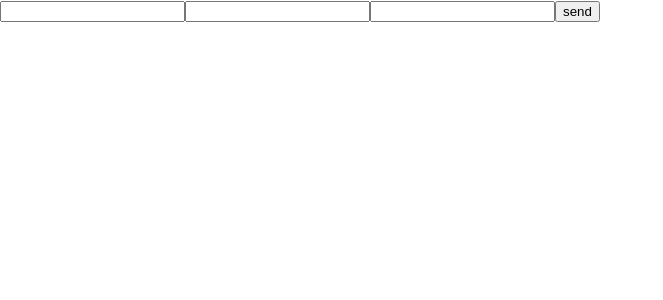
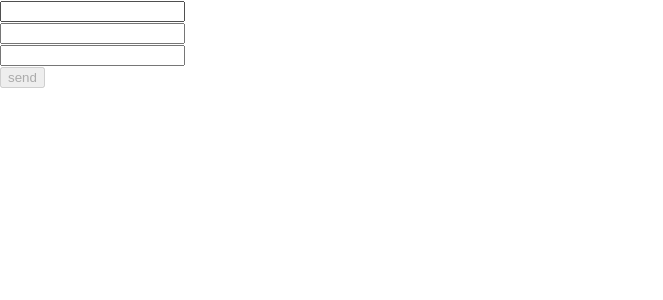
Before and after one commit to aleks1303/may-2024_react-preview, a React (Create React App) app: page / in a window 1280 px wide. Shown: the top 300 px of the page, without its empty margins (0-663 px from the left). Built offline with nearby package versions, Linux system fonts and the light colour scheme.

Commit message:
react_preview_forms_use-form

```diff
--- a/src/App.css
+++ b/src/App.css
@@ -36,3 +36,6 @@
     transform: rotate(360deg);
   }
 }
+label{
+  display: block;
+}
--- a/src/components/FormComponents.tsx
+++ b/src/components/FormComponents.tsx
@@ -10,17 +10,50 @@
 const FormComponents = () => {
 
     const {
-        handleSubmit,register} = useForm<IFormProps>();
+        handleSubmit,
+        register,
+        // errors відповідає за помилки, isValid - за перевірку (valid of no)
+        formState:{errors,isValid}
+    //     валідація відбувається на цьому рівні у props
+    } = useForm<IFormProps>({
+        mode:'all'
+    });
     const customerHandler = (formDataProps:IFormProps)=>{
         console.log(formDataProps)
     }
     return (
         <div>
             <form onSubmit={handleSubmit(customerHandler)}>
-                <input type="text" {...register('username')}/>
-                <input type="text" {...register('password')} />
-                <input type="number" {...register('age')} />
-                <button>send</button>
+                <label><input type="text" {...register('username',
+                    {
+                        required: {value:true, message:'name is required'},
+                        // pattern: {
+                        //     value: /\w+/,
+                        //     message: 'wrong name'
+                        // },
+                        minLength: {value: 4, message: 'wrong'}
+                    })}/>
+                    {errors.username && <div>{errors.username.message}</div>}
+                </label>
+                <label><input type="text" {...register('password',
+                    {
+                        required: true,
+                        minLength: {value: 3, message: 'pass too short'},
+                        maxLength: {value: 8, message: 'pass too long'}
+                    })} />
+                    {errors.password && <div>{errors.password.message}</div>}
+                </label>
+                <label><input type={"number"} {...register('age',
+                    {
+                        required: true,
+                        valueAsNumber: true, /*конвертуються в числове значення*/
+                        min: {value: 1, message: 'pass too small'},
+                        max: {value: 117, message: 'pass too big'}
+                    })} />
+                    {errors.age && <div>{errors.age.message}</div>}
+                </label>
+                {/*кнопка валідна коли всі input правильно введені*/}
+                <button disabled={!isValid}>send</button>
             </form>
         </div>
     );
```
